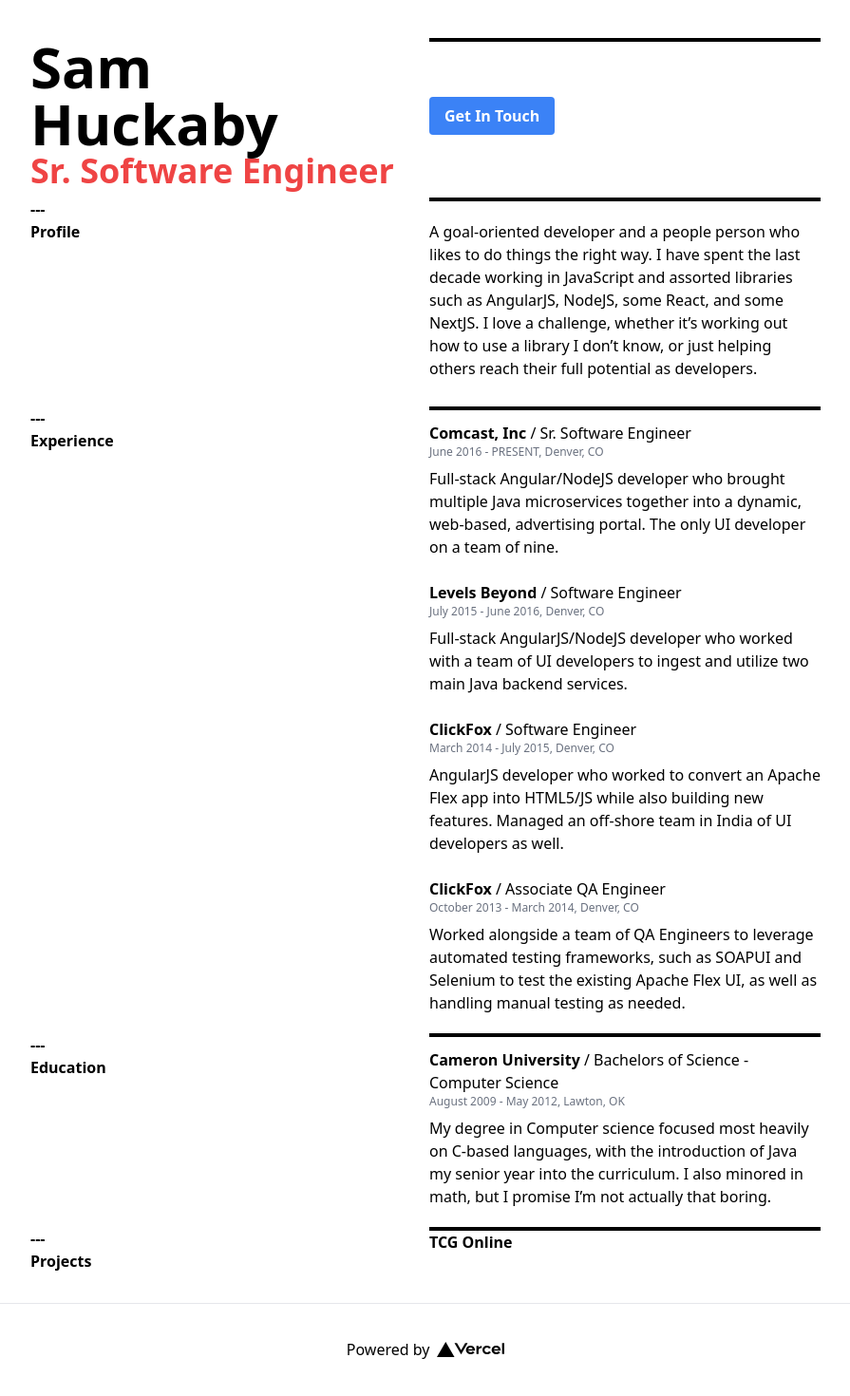
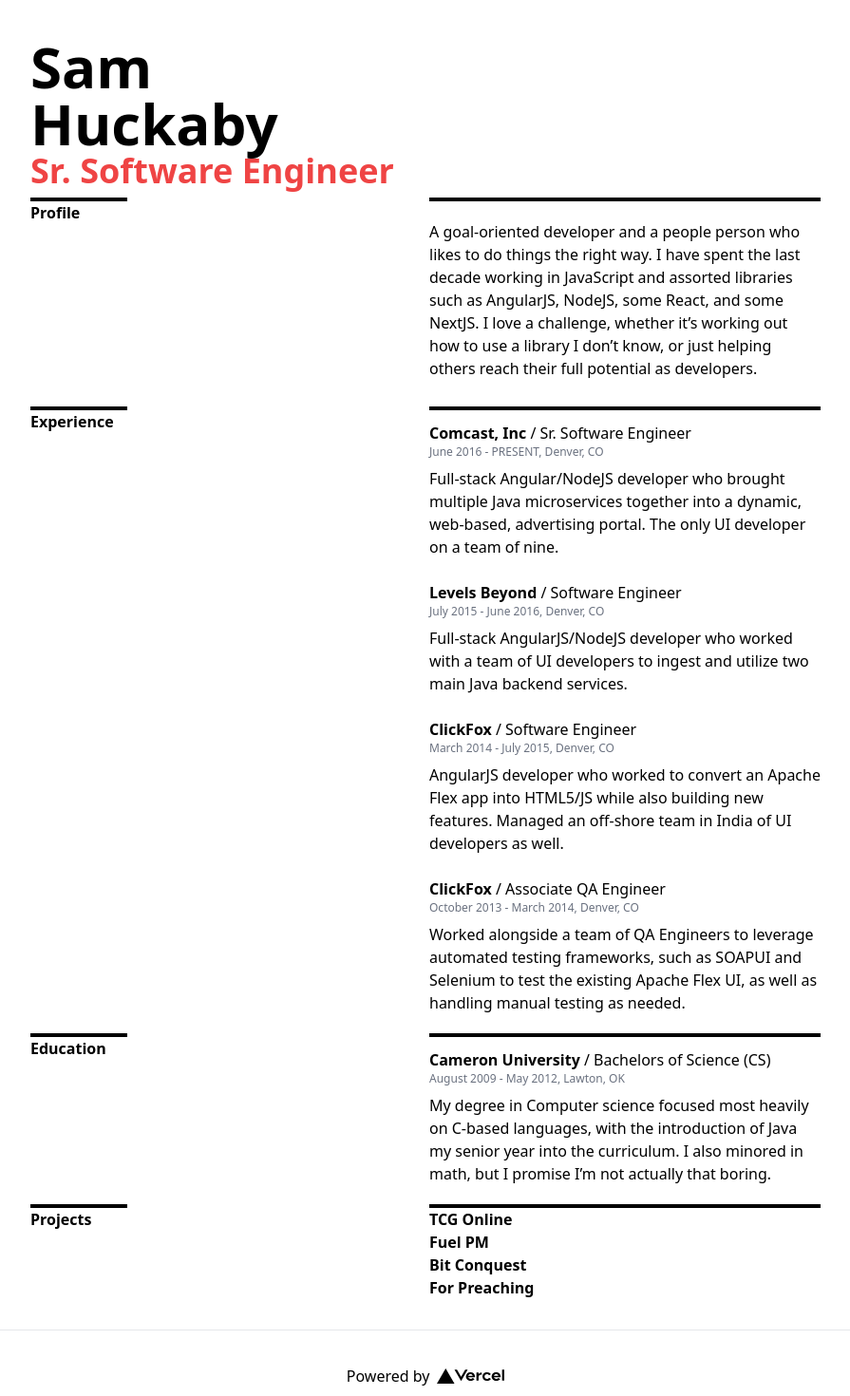
Before and after one commit to sam-huckaby/samhuckaby.com, a Next.js app: page / in a window 1280 px wide. Shown: the top 1470 px of the page at 95% size, without its empty margins (192-1087 px from the left). Built offline with nearby package versions, Linux system fonts and the light colour scheme.

Commit message:
Fix label top-border and remove contact button

```diff
--- a/package.json
+++ b/package.json
@@ -8,7 +8,8 @@
   "dependencies": {
     "next": "latest",
     "react": "^17.0.2",
-    "react-dom": "^17.0.2"
+    "react-dom": "^17.0.2",
+    "sass": "^1.45.0"
   },
   "devDependencies": {
     "autoprefixer": "^10.4.0",
--- a/pages/index.js
+++ b/pages/index.js
@@ -1,4 +1,6 @@
-import Head from 'next/head'
+import Head from 'next/head';
+import Link from 'next/link';
+import styles from '/styles/index.module.scss';
 
 export default function Home() {
   return (
@@ -13,18 +15,17 @@
           <div className="text-left"><h1 className="text-6xl font-bold"><p>Sam</p><p>Huckaby</p></h1></div>
           <div className="text-left text-red-500 text-4xl font-bold">Sr. Software Engineer</div>
         </div>
-        <div className="pt-5 pb-5 border-t-4 border-black items-center justify-items-center flex">
-          <button className="bg-blue-500 hover:bg-blue-700 text-white font-bold py-2 px-4 rounded">Get In Touch</button>
+        <div className="pt-5 pb-5 items-center justify-center flex flex-col">
+          {/* <button className="bg-blue-500 hover:bg-blue-700 text-white font-bold py-2 px-4 rounded">Get In Touch</button>
+          <p className="text-xs">(working button coming soon)</p> */}
         </div>
-        <div className="font-bold">
-          <p>---</p>
+        <div className={`${styles['label-top-border']} font-bold`}>
           <p>Profile</p>
         </div>
         <div className="pt-5 pb-5 border-t-4 border-black">
           <p>A goal-oriented developer and a people person who likes to do things the right way. I have spent the last decade working in JavaScript and assorted libraries such as AngularJS, NodeJS, some React, and some NextJS. I love a challenge, whether it’s working out how to use a library I don’t know, or just helping others reach their full potential as developers.</p>
         </div>
-        <div className="font-bold">
-          <p>---</p>
+        <div className={`${styles['label-top-border']} font-bold`}>
           <p>Experience</p>
         </div>
         <div className="border-t-4 border-black flex flex-col">
@@ -49,23 +50,24 @@
             <div className="pt-2 pb-2">Worked alongside a team of QA Engineers to leverage automated testing frameworks, such as SOAPUI and Selenium to test the existing Apache Flex UI, as well as handling manual testing as needed.</div>
           </div>
         </div>
-        <div className="font-bold">
-          <p>---</p>
+        <div className={`${styles['label-top-border']} font-bold`}>
           <p>Education</p>
         </div>
         <div className="border-t-4 border-black flex flex-col">
           <div className="pt-3 pb-1">
-            <div><span className="font-bold">Cameron University</span>&nbsp;/&nbsp;<span>Bachelors of Science - Computer Science</span></div>
+            <div><span className="font-bold">Cameron University</span>&nbsp;/&nbsp;<span>Bachelors of Science (CS)</span></div>
             <div className="text-gray-500 text-xs">August 2009 - May 2012,  Lawton, OK</div>
             <div className="pt-2 pb-2">My degree in Computer science focused most heavily on C-based languages, with the introduction of Java my senior year into the curriculum. I also minored in math, but I promise I’m not actually that boring.</div>
           </div>
         </div>
-        <div className="font-bold">
-          <p>---</p>
+        <div className={`${styles['label-top-border']} font-bold`}>
           <p>Projects</p>
         </div>
         <div className="border-t-4 border-black flex flex-col">
           <p className="font-bold">TCG Online</p>
+          <p className="font-bold">Fuel PM</p>
+          <p className="font-bold">Bit Conquest</p>
+          <p className="font-bold">For Preaching</p>
         </div>
       </main>
 
--- /dev/null
+++ b/styles/index.module.scss
@@ -0,0 +1,5 @@
+.label-top-border {
+    border-top-width: 4px;
+    border-top-style: solid;
+    border-image: linear-gradient(to right, black 0 25%, transparent 25% 100%) 1;
+}
```
Also changed, not shown: 1 other file (tests, documents, lock files or other folders).
